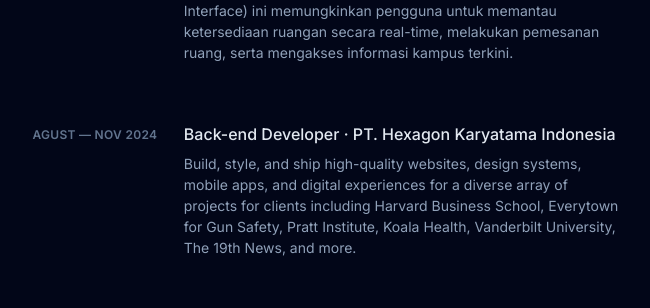
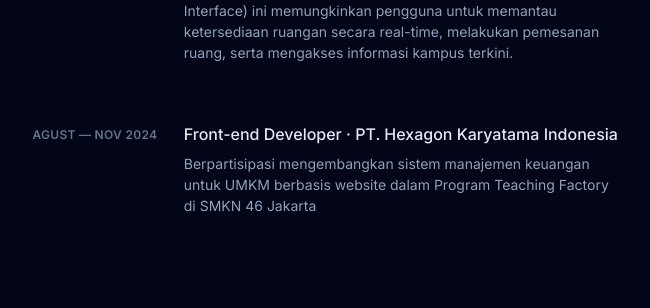
Before and after one commit to hsniim/husniport_v1, a Next.js app: page / in a window 1280 px wide. Shown: the part 805-1113 px from the top of the page, without its empty margins (562-1212 px from the left). Built offline with nearby package versions, Linux system fonts and the light colour scheme.

Commit message:
feat: added desc in experiences on hexagon section

```diff
--- a/app/sections/experiences/Experiences.js
+++ b/app/sections/experiences/Experiences.js
@@ -12,9 +12,9 @@ export default function Experiences() {
     },
     {
       period: 'Agust — Nov 2024',
-      title: 'Back-end Developer',
+      title: 'Front-end Developer',
       company: 'PT. Hexagon Karyatama Indonesia',
-      description: 'Build, style, and ship high-quality websites, design systems, mobile apps, and digital experiences for a diverse array of projects for clients including Harvard Business School, Everytown for Gun Safety, Pratt Institute, Koala Health, Vanderbilt University, The 19th News, and more.',
+      description: 'Berpartisipasi mengembangkan sistem manajemen keuangan untuk UMKM berbasis website dalam Program Teaching Factory di SMKN 46 Jakarta',
       tags: []
     }
   ]
```
